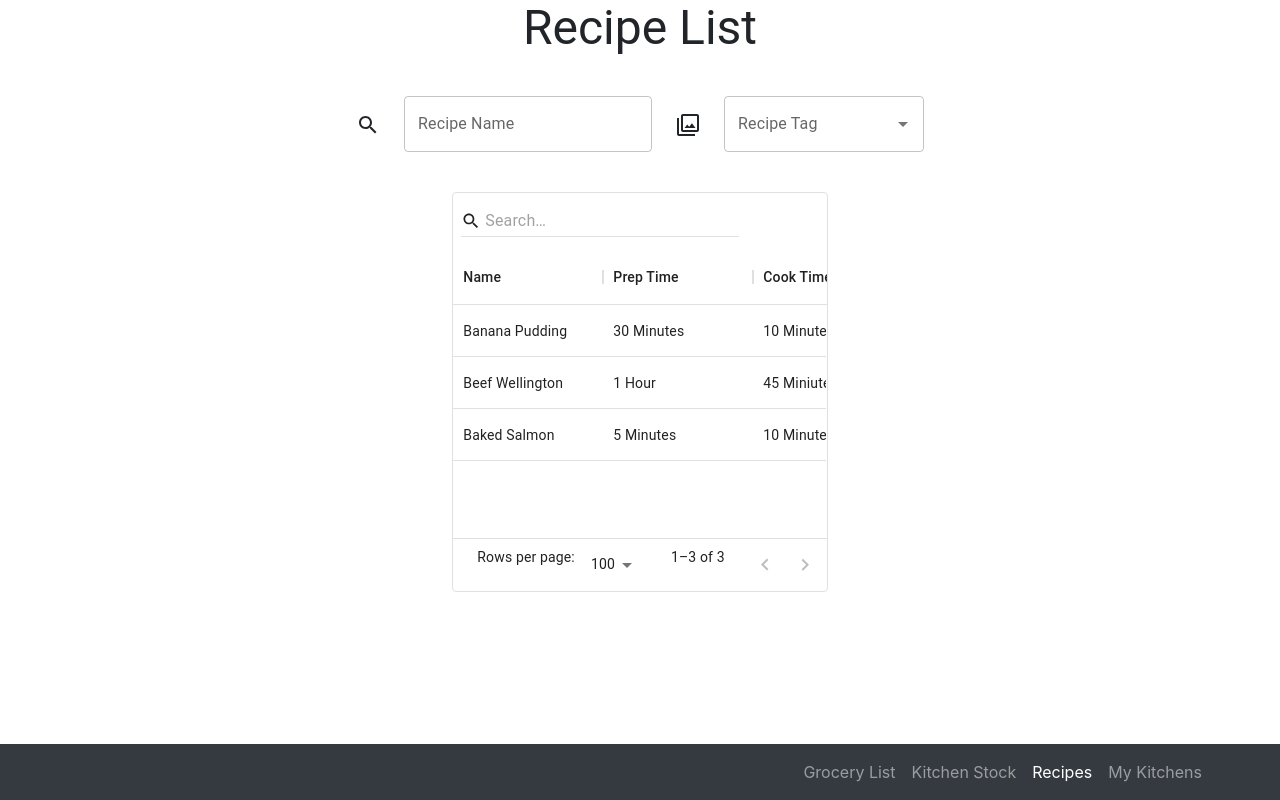
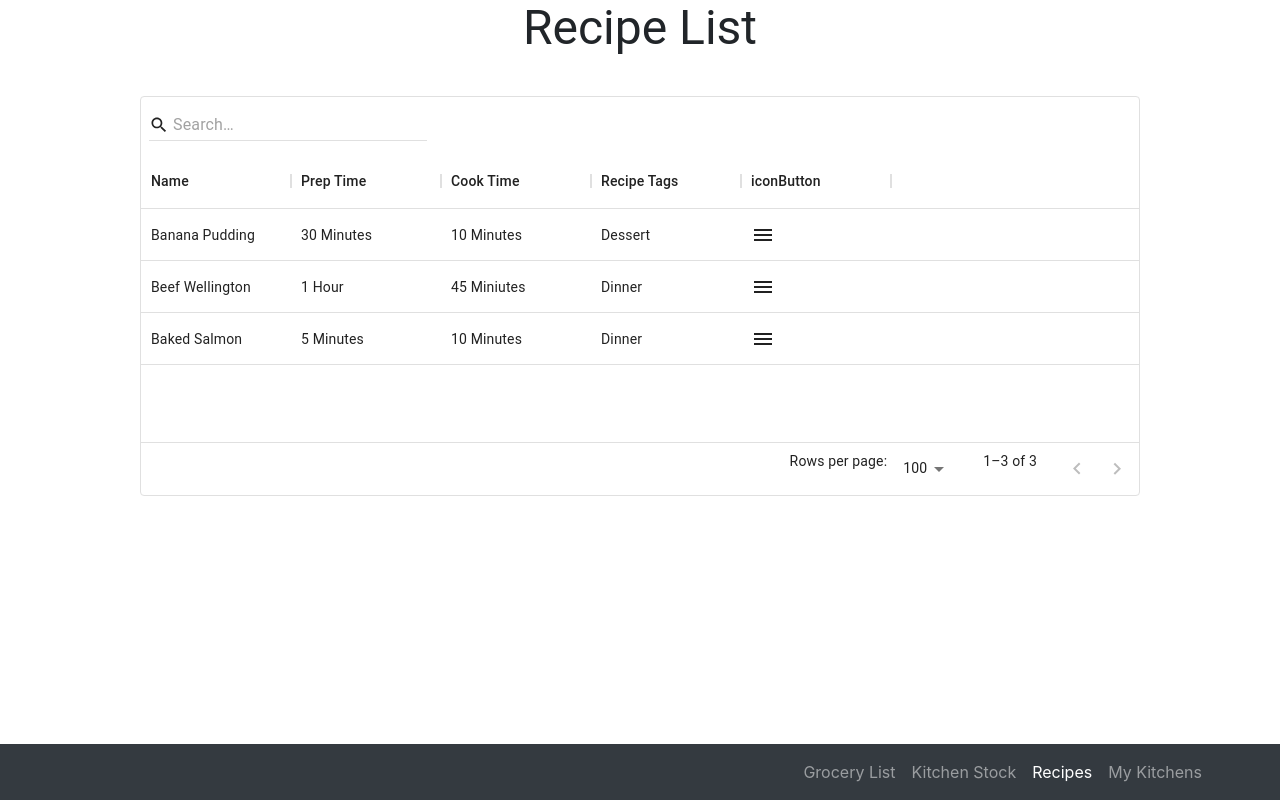
Before and after one commit to lucasoooooo/Kitchen-Kompanian, a React (Create React App) app in the folder kitch-komp/: page /recipies in a window 1280 px wide. Built offline with nearby package versions, Linux system fonts and the light colour scheme.

Commit message:
More MUI Updates

```diff
--- a/kitch-komp/src/components/Recipies.jsx
+++ b/kitch-komp/src/components/Recipies.jsx
@@ -72,37 +72,6 @@ function Recipies () {
         </Typography>
       </Grid>
 
-      {/* Search and Filter Options */}
-      <Grid
-        container
-        item
-        alignContent='center'
-        justifyContent='center'
-        alignItems='center'
-        spacing={3}
-      >
-        <Grid item>
-          <Search />
-        </Grid>
-
-        <Grid item>
-          <TextField label='Recipe Name' />
-        </Grid>
-
-        <Grid item>
-          <Filter />
-        </Grid>
-
-        <Grid item>
-          <Autocomplete
-            disablePortal
-            options={tagOptions}
-            renderInput={params => <TextField {...params} label='Recipe Tag' />}
-            sx={{ width: 200 }}
-          />
-        </Grid>
-      </Grid>
-
       <Grid item>
         <TableComponent />
 
--- a/kitch-komp/src/components/Table.jsx
+++ b/kitch-komp/src/components/Table.jsx
@@ -6,6 +6,7 @@ import TextField from '@mui/material/TextField'
 import { DataGrid } from '@mui/x-data-grid'
 import ClearIcon from '@mui/icons-material/Clear'
 import SearchIcon from '@mui/icons-material/Search'
+import MenuIcon from "@mui/icons-material/Menu"
 
 function escapeRegExp (value) {
   return value.replace(/[-[\]{}()*+?.,\\^$|#\s]/g, '\\$&')
@@ -66,7 +67,7 @@ QuickSearchToolbar.propTypes = {
 export default function QuickFilteringGrid () {
   const [searchText, setSearchText] = React.useState('')
 
-  const [rows, setRows] = React.useState([
+  const recipes = [
     {
       id: 1,
       name: 'Banana Pudding',
@@ -90,20 +91,23 @@ export default function QuickFilteringGrid () {
       cookTime: '10 Minutes',
       tags: ['Dinner']
     }
-  ])
+  ]
 
-  const [columns, setColumns] = useState([
+  const [rows, setRows] = React.useState(recipes)
+
+  const columns = [
     { field: 'name', headerName: 'Name', width: 150 },
     { field: 'prepTime', headerName: 'Prep Time', width: 150 },
     { field: 'cookTime', headerName: 'Cook Time', width: 150 },
-    { field: 'tags', headerName: 'Recipe Tags', width: 150 }
-  ])
+    { field: 'tags', headerName: 'Recipe Tags', width: 150 },
+    { field: 'iconButton', width: 150, renderCell: () => <MenuIcon /> }
+  ]
 
   const requestSearch = searchValue => {
     setSearchText(searchValue)
     const searchRegex = new RegExp(escapeRegExp(searchValue), 'i')
 
-    const filteredRows = rows.filter(row => {
+    const filteredRows = recipes.filter(row => {
       return Object.keys(row).some(field => {
         return searchRegex.test(row[field].toString())
       })
@@ -116,8 +120,16 @@ export default function QuickFilteringGrid () {
   }, [rows])
 
   return (
-    <Box sx={{ height: 400, width: 1 }}>
+    <Box
+      sx={{ height: 400, width: 1000 }}
+      alignItems='center'
+      justifyContent='center'
+      alignContent='center'
+    >
       <DataGrid
+        alignContent='center'
+        alignItems='center'
+        justifycontent='center'
         components={{ Toolbar: QuickSearchToolbar }}
         rows={rows}
         columns={columns}
```
Lines whose indentation alone changed are shown as unchanged.
